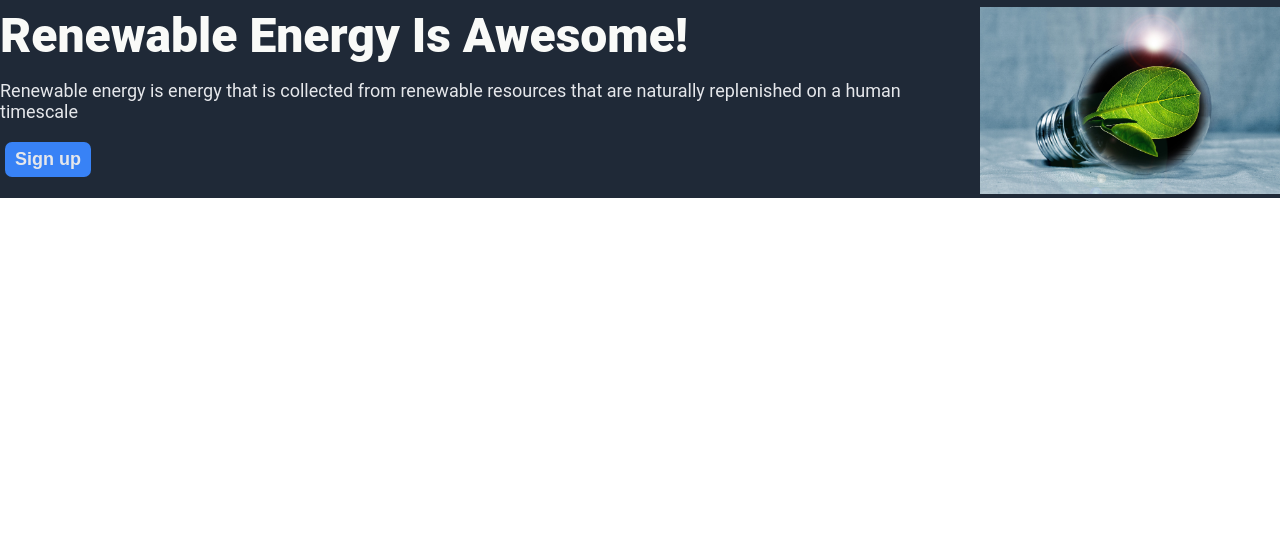
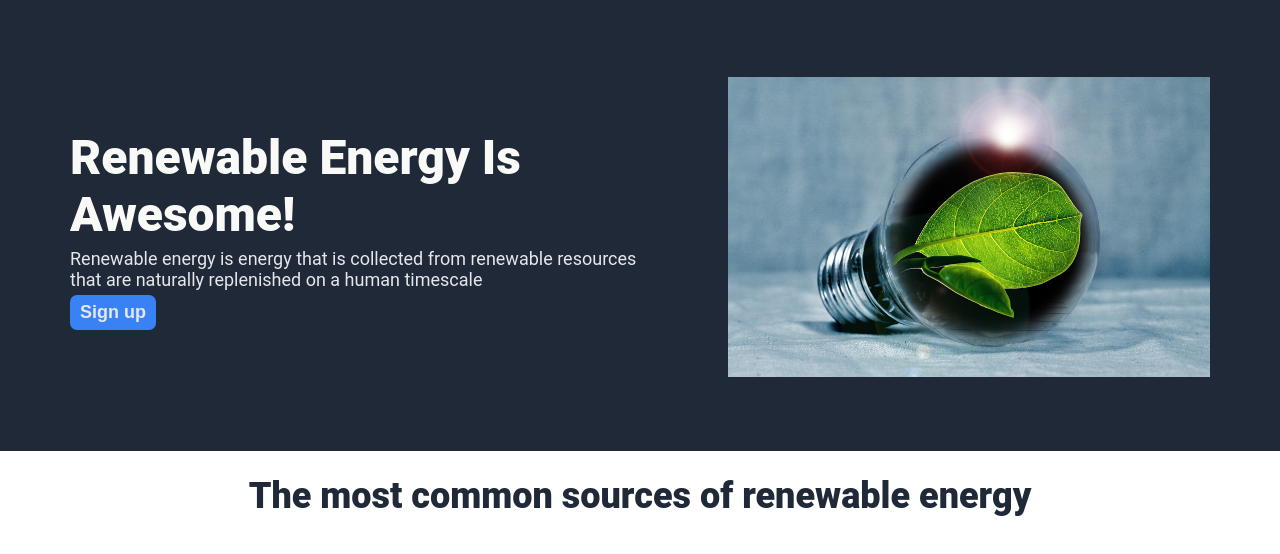
Before and after one commit to aleksmarsha/odin-landing-page, a plain HTML site: page index.html in a window 1280 px wide. Shown: the part 116-670 px from the top of the page. Drawn offline with Linux system fonts and the light colour scheme.

Commit message:
Align items in header and add image

```diff
--- a/index.html
+++ b/index.html
@@ -27,7 +27,9 @@
                 </div>
             </div>
         </div>
-        <div id="main-top"></div>
+        <div id="main-top">
+            <h1>The most common sources of renewable energy</h1>
+        </div>
         <div id="quotes"></div>
         <div id="main-bottom"></div>
         <div class="footer"></div>
--- a/styles.css
+++ b/styles.css
@@ -60,13 +60,17 @@ a:hover {
 
 .hero {
     display: flex;
-    flex: 1;
-    justify-content: center;
+    justify-content: space-evenly;
+    padding: 35px
 }
 
 .inform {
     display: flex;
-    flex-wrap: wrap;
+    flex-direction: column;
+    padding: 35px;
+    gap: 5px;
+    justify-content: center;
+    align-items: flex-start;
 }
 
 .inform-first {
@@ -89,7 +93,6 @@ button {
     text-decoration: none;
     cursor: pointer;
     padding: 7px 10px;
-    margin: 5px;
     font-weight: 700;
 }
 
@@ -99,6 +102,17 @@ button:hover {
 }
 
 .picture-energy img {
-    max-height: 500px;
-    max-width: 300px;
+    max-height: 300px;
+    max-width: 600px;
 }
+
+.picture-energy {
+    padding: 35px;
+}
+
+h1 {
+    font-size: 36px;
+    color: #1F2937;
+    font-weight: 800;
+    text-align: center;
+}
```
Also changed, not shown: img/tidal.jpg (added).
